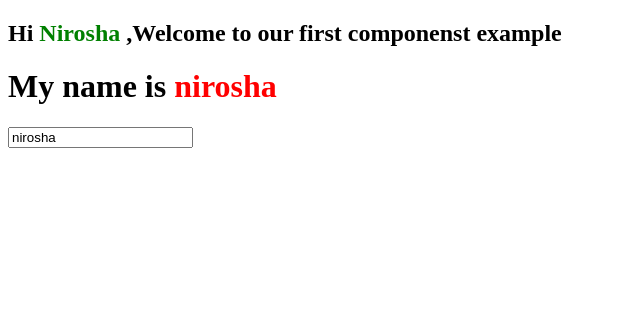
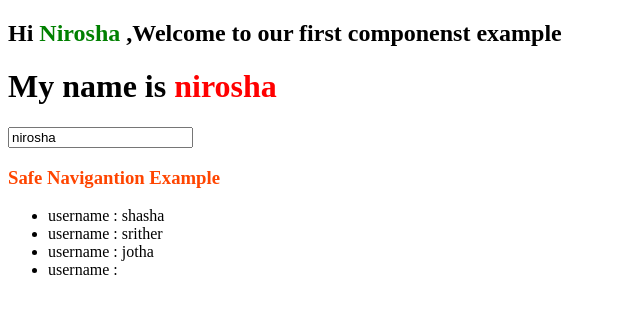
Before and after one commit to niroshakannan17/angular, an Angular app: page / in a window 1280 px wide. Shown: the top 314 px of the page, without its empty margins (0-640 px from the left). Built offline with nearby package versions, Linux system fonts and the light colour scheme.

Commit message:
safe navigayion or optional chaining method

```diff
--- a/src/app/app-new.components.html
+++ b/src/app/app-new.components.html
@@ -1,2 +1,3 @@
 <hello-wolrd-component-selector></hello-wolrd-component-selector>
 <two-way-binding></two-way-binding>
+<app-safe-navigation></app-safe-navigation>
--- /dev/null
+++ b/src/app/safe-navigation/safe-navigation.components.css
@@ -0,0 +1,3 @@
+#heading_title{
+    color: orangered;
+}
--- /dev/null
+++ b/src/app/safe-navigation/safe-navigation.components.html
@@ -0,0 +1,5 @@
+<h3 id="heading_title">{{title}}</h3>
+
+<ul>
+    <li *ngFor="let user of users">username : {{user.detail?.name}}</li>
+</ul>
--- /dev/null
+++ b/src/app/safe-navigation/safe-navigation.components.ts
@@ -0,0 +1,23 @@
+import { Component } from "@angular/core";
+import { RouterOutlet } from "@angular/router";
+import { CommonModule } from "@angular/common";
+
+@Component({
+    selector:"app-safe-navigation",
+    standalone:true,
+    imports:[RouterOutlet,CommonModule],
+    templateUrl:"./safe-navigation.components.html",
+    styleUrl:"./safe-navigation.components.css"
+})
+
+export class safeNavaigation
+{
+    title ="Safe Navigantion Example"
+
+    users =[
+        {detail: {name:"shasha",email:"shasha@gmail.com"}},
+        {detail: {name:"srither",email:"srither@gmail.com"}},
+        {detail: {name:"jotha",email:"jotha@gmail.com"}},
+        {}
+    ]
+}
```
Also changed, not shown: src/app/app.component.ts (+4 -3 lines).
